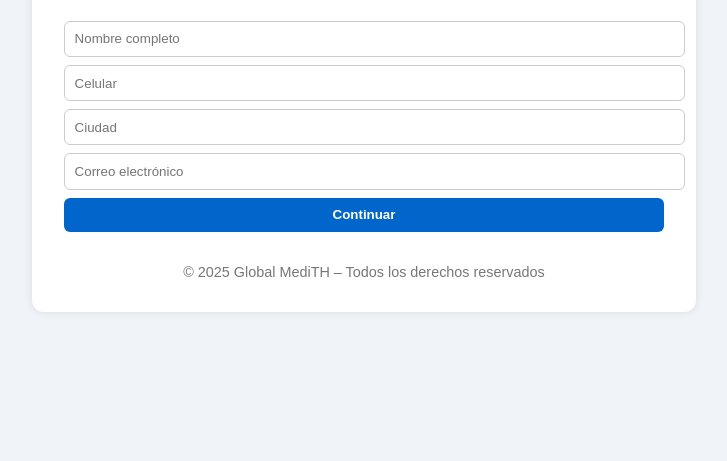
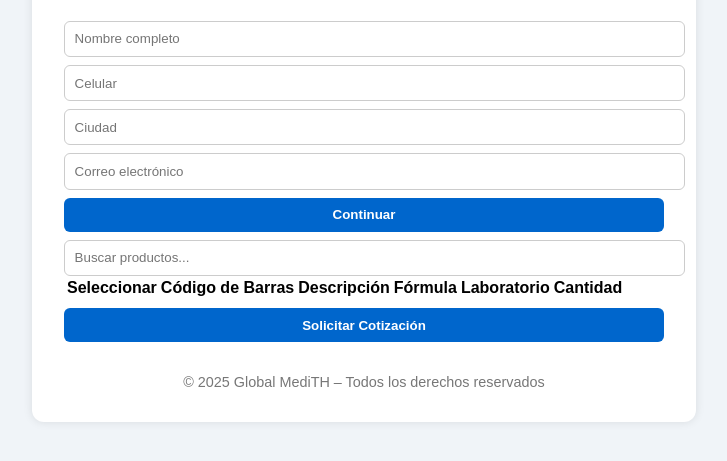
Before and after one commit to GlobalMedith/GlobalMediTh-Catalogo, a plain HTML site: page index.html in a window 1280 px wide. Shown: the part 283-744 px from the top of the page, without its empty margins (276-1003 px from the left). Drawn offline with nearby package versions, Linux system fonts and the light colour scheme.

Commit message:
Add files via upload

```diff
--- a/index.html
+++ b/index.html
@@ -21,7 +21,30 @@
       <input type="email" id="correo" placeholder="Correo electrónico" required>
       <button type="submit">Continuar</button>
     </form>
+
+    <div id="catalogo" class="hidden">
+      <input type="text" id="buscador" placeholder="Buscar productos...">
+      <table id="tabla-productos">
+        <thead>
+          <tr>
+            <th>Seleccionar</th>
+            <th>Código de Barras</th>
+            <th>Descripción</th>
+            <th>Fórmula</th>
+            <th>Laboratorio</th>
+            <th>Cantidad</th>
+          </tr>
+        </thead>
+        <tbody></tbody>
+      </table>
+      <button onclick="generarCotizacion()">Solicitar Cotización</button>
+    </div>
+
     <div class="footer">© 2025 Global MediTH – Todos los derechos reservados</div>
   </div>
+
+  <script src="https://cdnjs.cloudflare.com/ajax/libs/jspdf/2.5.1/jspdf.umd.min.js"></script>
+  <script src="productos.js"></script>
+  <script src="script.js"></script>
 </body>
 </html>
```
